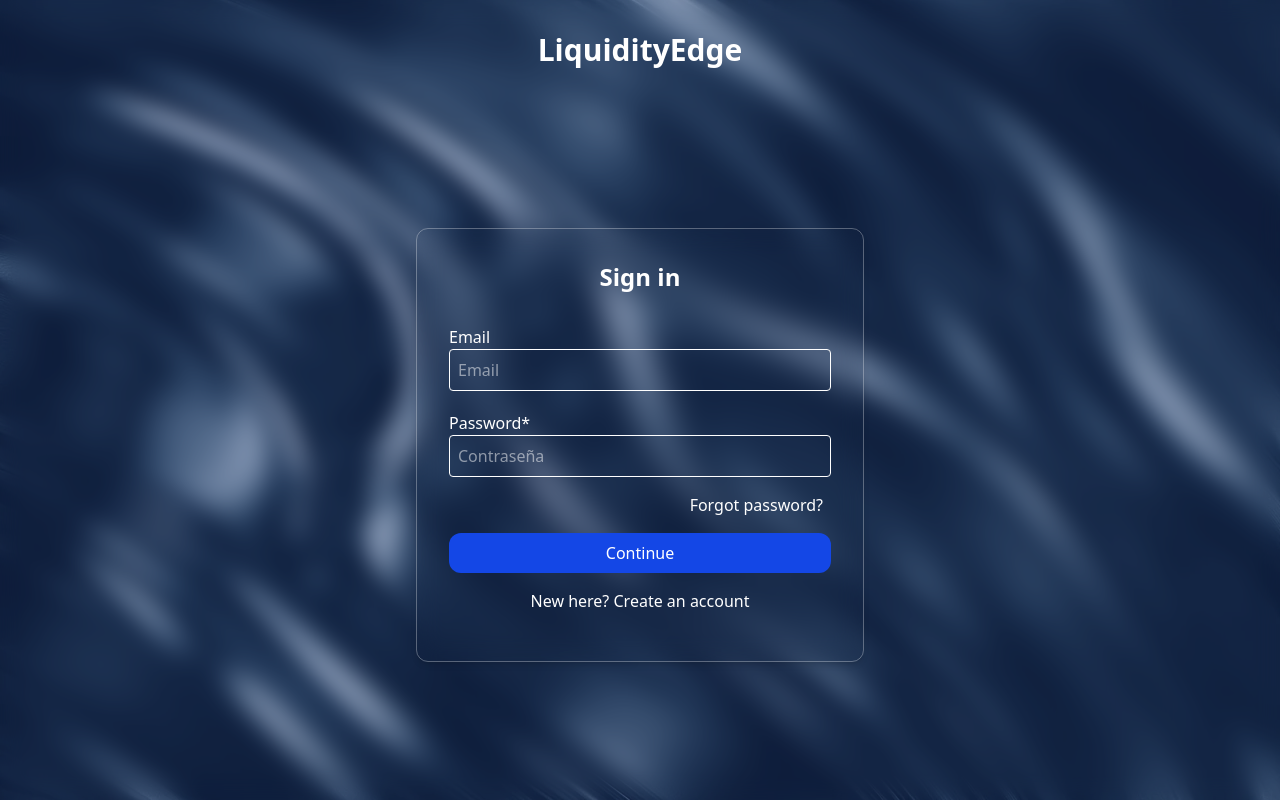
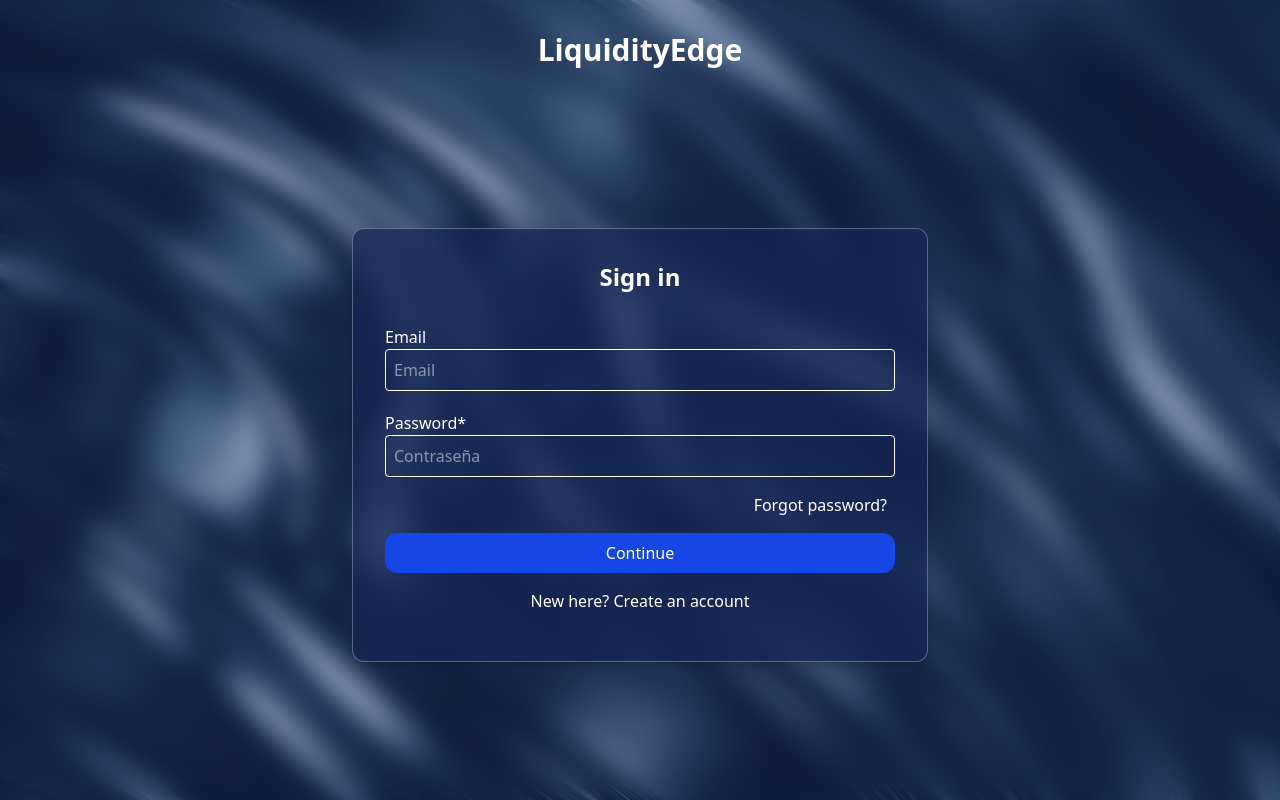
Before and after one commit to crashgluck/liquidityedge-frontend-react, a React (Vite) app: page / in a window 1280 px wide. Built offline with nearby package versions, Linux system fonts and the light colour scheme; the HTML template or start-up script is replaced by a standard one.

Commit message:
correcion color blur

```diff
--- a/src/features/auth-investor/pages/login/ForgotPassword.jsx
+++ b/src/features/auth-investor/pages/login/ForgotPassword.jsx
@@ -50,7 +50,7 @@ export default function ForgotPassword() {
 
   return (
     <AuthLayout>
-      <Card className="backdrop-blur-md text-white p-8 mx-3 border border-white/30 rounded-xl shadow-lg w-96">
+      <Card className="backdrop-blur-md bg-blue-950/70   text-white p-8 mx-3 border border-white/30 rounded-xl shadow-lg w-96">
         <h1 className="text-2xl font-bold mb-8 text-center">Forgot your password?</h1>
 
         <form onSubmit={handleSubmit}>
--- a/src/features/auth-investor/pages/login/LoginPage.jsx
+++ b/src/features/auth-investor/pages/login/LoginPage.jsx
@@ -59,7 +59,7 @@ export default function App() {
 
   return (
     <AuthLayout>
-      <Card className="backdrop-blur-md text-white p-8 mx-3 border border-white/30 rounded-xl shadow-lg w-96">
+      <Card className="backdrop-blur-md bg-blue-950/70  text-white p-8 mx-3 border border-white/30 rounded-xl shadow-lg w-96">
         <h1 className="text-2xl font-bold mb-8 text-center">Sign in</h1>
 
         <form onSubmit={handleSubmit}>
--- a/src/features/auth-investor/pages/login/Verify2FAPage.jsx
+++ b/src/features/auth-investor/pages/login/Verify2FAPage.jsx
@@ -46,7 +46,7 @@ export default function Verify2FAPage() {
 
   return (
     <AuthLayout>
-      <div className="bg-white/10 backdrop-blur-md p-8 rounded-xl text-white border border-white/20 w-96 text-center mx-auto mt-20">
+      <div className="backdrop-blur-md bg-blue-950/70  p-8 rounded-xl text-white border border-white/20 w-96 text-center mx-auto mt-20">
         <h1 className="text-2xl font-bold mb-4">Verificación de seguridad</h1>
         <p className="mb-4 text-sm">
           Se ha enviado un código a tu correo. Ingresa el código para continuar.
--- a/src/shared/components/Card.jsx
+++ b/src/shared/components/Card.jsx
@@ -3,7 +3,7 @@
 export default function Card({ children, className = "", title }) {
   return (
     <div
-      className={`rounded-2xl shadow-md p-6 w-full max-w-md ${className}`}
+      className={`rounded-2xl shadow-md p-6 min-w-xl max-w-screen ${className}`}
     >
       {title && <h2 className="text-lg font-semibold mb-4 py-3">{title}</h2>}
       {children}
```
